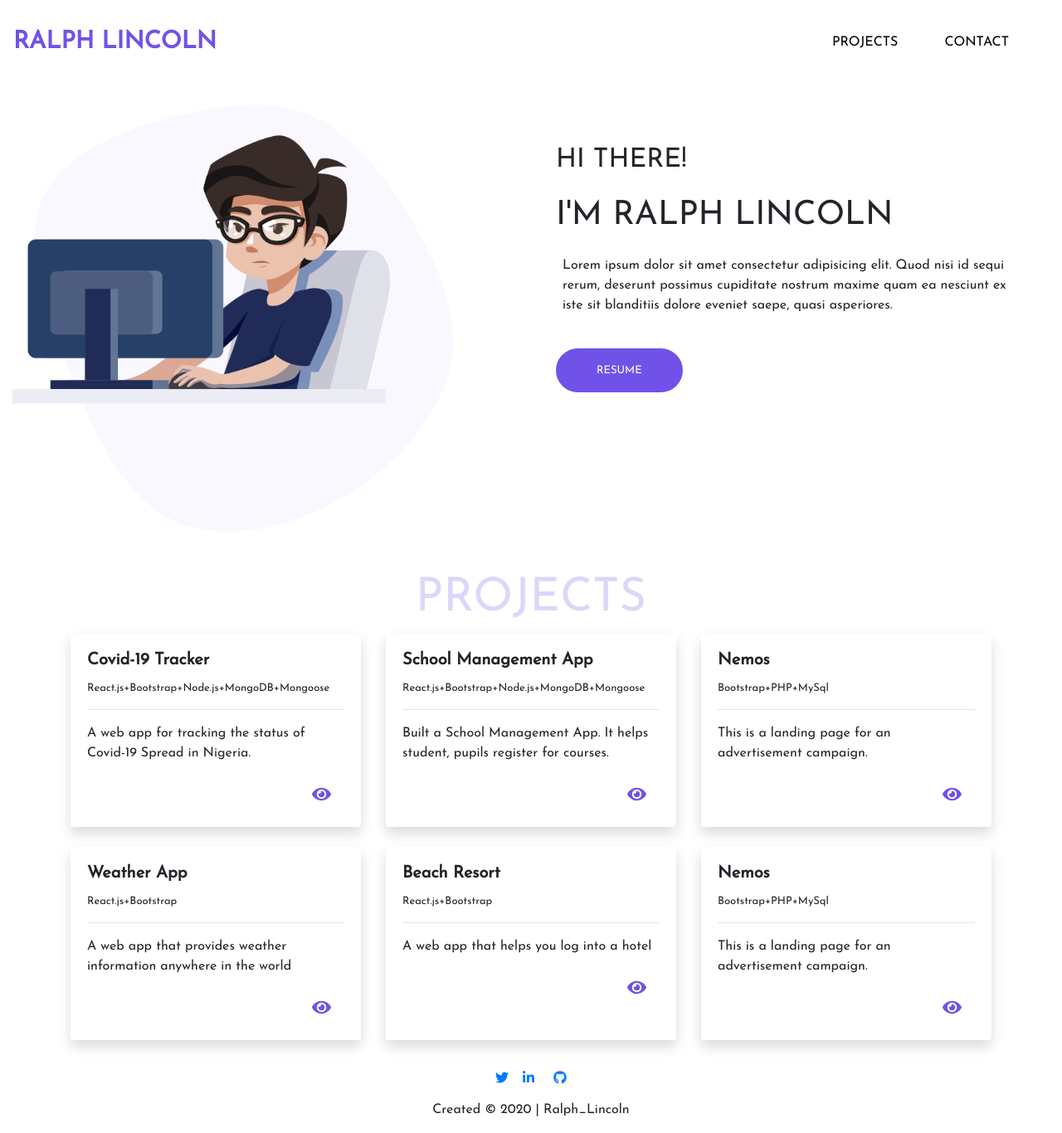
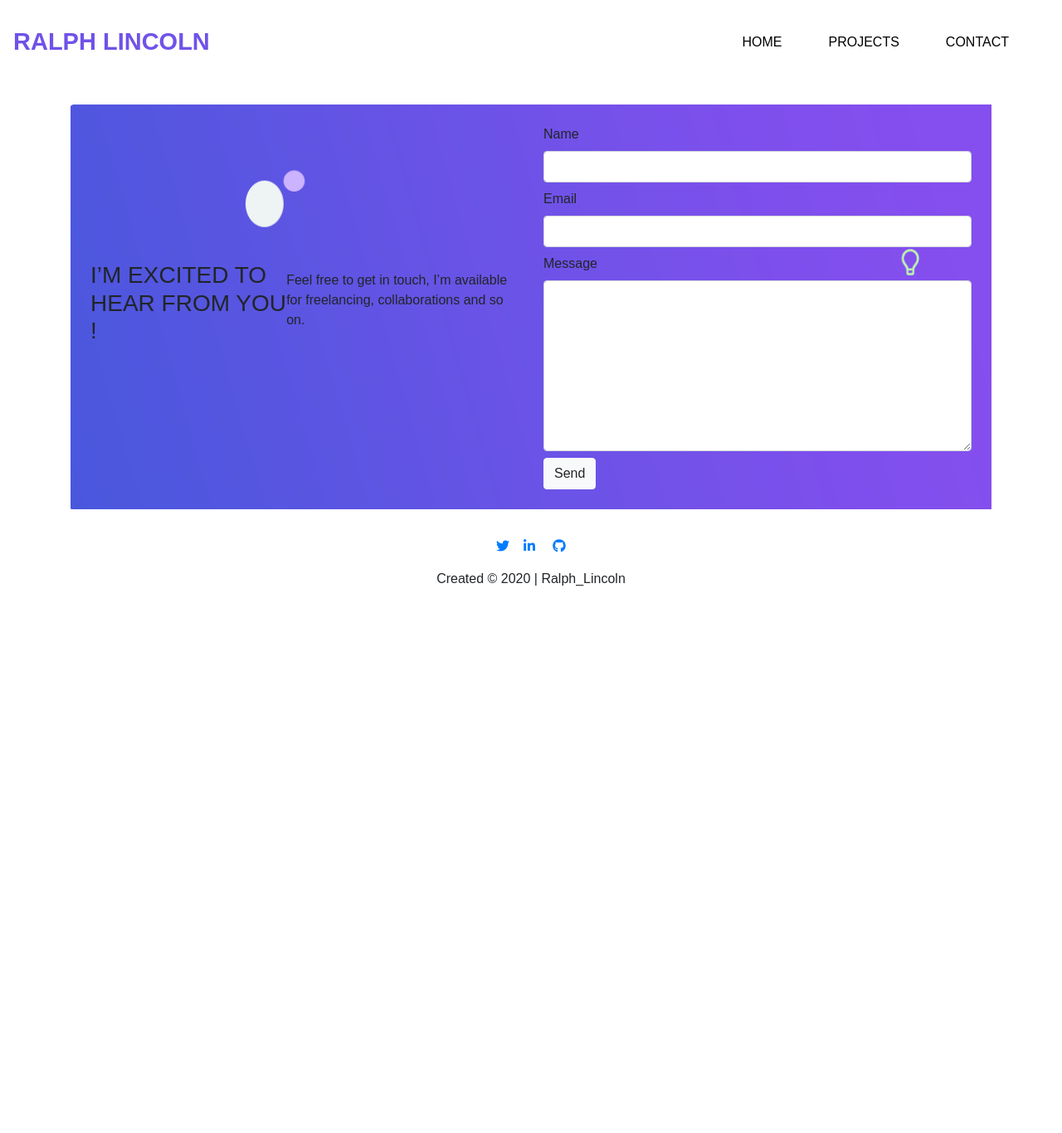
Before and after one commit to RalphLincoln/my_portfolio, a React (Create React App) app: page /contact in a window 1280 px wide. Shown: the whole page at 83% size. After the commit the page ends 800 px from the top, so only its background shows below. Built offline with nearby package versions, Linux system fonts and the light colour scheme.

Commit message:
added contact page

```diff
--- a/public/index.html
+++ b/public/index.html
@@ -7,7 +7,9 @@
   <meta name="viewport" content="width=device-width, initial-scale=1" />
   <meta name="theme-color" content="#000000" />
   <meta name="Alaneme Ikenna Raphael's Portfolio" content="MERN Stack Developer Portfolio" />
-  <!-- MY GOOGLE FONT -->
+  <!-- THIS CSS IS FOR ANIMATE.CSS -->
+  <link rel="stylesheet" href="https://cdnjs.cloudflare.com/ajax/libs/animate.css/4.0.0/animate.min.css" <!-- MY GOOGLE
+    FONT -->
   <link href="https://fonts.googleapis.com/css2?family=Josefin+Sans&display=swap" rel="stylesheet" <link
     rel="apple-touch-icon" href="%PUBLIC_URL%/logo192.png" />
   <!--
--- a/src/App.js
+++ b/src/App.js
@@ -1,22 +1,28 @@
 import React from 'react';
-// import { Switch, Route } from 'react-router-dom'
+import { Switch, Route } from 'react-router-dom'
 
 
 import './App.css';
 
+// IMPORTING COMPONENT PARTIALS
 import Navbar from './Component/Partials/Navbar/Navbar';
 import Footer from './Component/Partials/Footer/Footer';
+
+// IMPORTING SECTIONS
 import BigDisplay from './Component/Sections/BigDisplay/BigDisplay';
-// import AboutMe from './Component/Sections/AboutMe/AboutMe';
 import Projects from './Component/Sections/Projects/Projects';
+import Contact from './Component/Sections/Contact/Contact'
+
 
 function App() {
   return (
     <div className="App">
       <Navbar />
-      <BigDisplay />
-      <Projects />
-      {/* <AboutMe /> */}
+      <Switch>
+        <Route exact path='/' component={BigDisplay} />
+        <Route path='/project' component={Projects} />
+        <Route path='/contact' component={Contact} />
+      </Switch>
       <Footer />
     </div>
   );
--- a/src/Component/Partials/Navbar/Navbar.js
+++ b/src/Component/Partials/Navbar/Navbar.js
@@ -1,22 +1,27 @@
 import React from 'react'
 import './navbar.css'
 import { FaAlignRight } from 'react-icons/fa';
+
+import { Link } from 'react-router-dom'
 
 
 function Navbar() {
     return (
         <nav className="navbar pt-4 pb-5 navbar-expand-lg">
-            <a className="navbar-brand font-weight-bold headerName" href="#">RALPH LINCOLN</a>
+            <Link className="navbar-brand font-weight-bold headerName" to='/'>RALPH LINCOLN</Link>
             <button className="navbar-toggler" type="button" data-toggle="collapse" data-target="#navbarTogglerDemo02" aria-controls="navbarTogglerDemo01" aria-expanded="false" aria-label="Toggle navigation">
                 <span><FaAlignRight /></span>
             </button>
             <div className="collapse navbar-collapse" id="navbarTogglerDemo02">
                 <ul className="navbar-nav ml-auto mt-2 mt-lg-0">
                     <li className="nav-item">
-                        <a className="nav-link text-uppercase pr-5 links" href="#">projects</a>
+                        <Link className="nav-link text-uppercase pr-5 links" to='/'>Home</Link>
                     </li>
                     <li className="nav-item">
-                        <a className="nav-link text-uppercase pr-5 links" href="#">Contact</a>
+                        <Link className="nav-link text-uppercase pr-5 links" to='/project'>Projects</Link>
+                    </li>
+                    <li className="nav-item">
+                        <Link className="nav-link text-uppercase pr-5 links" to='/contact'>Contact</Link>
                     </li>
                 </ul>
             </div>
--- a/src/Component/Sections/BigDisplay/BigDisplay.js
+++ b/src/Component/Sections/BigDisplay/BigDisplay.js
@@ -25,7 +25,7 @@ export default function BigDisplay() {
                         </p>
                             <div className="pt-3">
                                 {/* <button className='btn pr-5 pt-3 pb-3 pl-5 bt-color mr-5'>HIRE ME</button> */}
-                                <button className='btn pr-5 pt-3 pb-3 pl-5 bt-color'>RESUME</button>
+                                <button className='btn pr-5 pt-3 pb-3 pl-5 bt-color'>DOWNLOAD RESUME</button>
                             </div>
                         </div>
                     </div>
--- /dev/null
+++ b/src/Component/Sections/Contact/Contact.js
@@ -0,0 +1,65 @@
+import React, { Component } from 'react';
+
+import BgImage from '../../../images/subscribe-bg.png'
+
+import './contact.css';
+
+export default class Contact extends Component {
+
+    constructor(props) {
+        super(props)
+
+        this.state = {
+            name: '',
+            email: '',
+            message: ''
+        }
+    }
+
+    handleNameChange = e => {
+        this.setState({
+            name: e.target.value
+        });
+    }
+
+    handleEmailChange = e => {
+        this.setState({
+            email: e.target.value
+        });
+    }
+
+    handleMessageChange = e => {
+        this.setState({
+            message: e.target.value
+        });
+    }
+
+    render() {
+        return (
+            <div id='contact' className='container'>
+                <div className='cover'>
+                    <div className="row p-4">
+                        <div className="col-md-6 d-flex align-items-center">
+                            <h3>I’M EXCITED TO HEAR FROM YOU !</h3>
+                            <p>Feel free to get in touch, I’m available for freelancing, collaborations and so on.</p>
+                        </div>
+                        <div className="col-md-6">
+                            <form action="" method="post">
+                                <label htmlFor="">Name</label>
+                                <input type="text" value={this.state.name} onChange={this.handleNameChange} name="" className='form-control' id="" />
+
+                                <label className='mt-2' htmlFor="">Email</label>
+                                <input type="email" value={this.state.email} onChange={this.handleEmailChange} name="" className='form-control' id="" />
+
+                                <label className='mt-2' htmlFor="">Message</label>
+                                <textarea name="" value={this.state.message} onChange={this.handleMessageChange} className='form-control' id="" cols="20" rows="8"></textarea>
+
+                                <button className='btn btn-light mt-2' type="submit">Send</button>
+                            </form>
+                        </div>
+                    </div>
+                </div>
+            </div>
+        )
+    }
+}
--- /dev/null
+++ b/src/Component/Sections/Contact/contact.css
@@ -0,0 +1,3 @@
+.cover {
+    background-image: url('../../../images/subscribe-bg.png');
+}
--- a/src/Component/Sections/Projects/Projects.js
+++ b/src/Component/Sections/Projects/Projects.js
@@ -15,7 +15,7 @@ export default class Projects extends Component {
                 <BigTitle title='PROJECTS' />
                 <div className="container">
                     <div className="card-deck">
-                        <div className="card shadow">
+                        <div className="card shadow grow">
                             <div className="card-body">
                                 <h5 className="card-title font-weight-bold">Covid-19 Tracker</h5>
                                 <p className="card-text tiny">React.js+Bootstrap+Node.js+MongoDB+Mongoose</p>
@@ -25,7 +25,7 @@ export default class Projects extends Component {
                                 <a href='https://naughty-johnson-65054a.netlify.app/' className="card-text text-right nav-link"><FaEye className='icons' /></a>
                             </div>
                         </div>
-                        <div className="card shadow">
+                        <div className="card shadow grow">
                             <div className="card-body">
                                 <h5 className="card-title font-weight-bold">School Management App</h5>
                                 <p className="card-text tiny">React.js+Bootstrap+Node.js+MongoDB+Mongoose</p>
@@ -36,7 +36,7 @@ export default class Projects extends Component {
                                 <a href='https://boring-clarke-306fe2.netlify.app/' className="card-text  text-right nav-link"><FaEye className='icons' /></a>
                             </div>
                         </div>
-                        <div className="card shadow">
+                        <div className="card shadow grow">
                             <div className="card-body">
                                 <h5 className="card-title font-weight-bold">Nemos</h5>
                                 <p className="card-text tiny">Bootstrap+PHP+MySql</p>
@@ -49,7 +49,7 @@ export default class Projects extends Component {
 
 
                     <div className="card-deck mt-4">
-                        <div className="card shadow">
+                        <div className="card shadow grow">
                             <div className="card-body">
                                 <h5 className="card-title font-weight-bold">Weather App</h5>
                                 <p className="card-text tiny">React.js+Bootstrap</p>
@@ -58,7 +58,7 @@ export default class Projects extends Component {
                                 <a href='https://lincolnweather.netlify.app/' className="card-text text-right nav-link"><FaEye className='icons' /></a>
                             </div>
                         </div>
-                        <div className="card shadow">
+                        <div className="card shadow grow">
                             <div className="card-body">
                                 <h5 className="card-title font-weight-bold">Beach Resort</h5>
                                 <p className="card-text tiny">React.js+Bootstrap</p>
@@ -67,7 +67,7 @@ export default class Projects extends Component {
                                 <a href='https://adoring-booth-bd860e.netlify.app/' className="card-text  text-right nav-link"><FaEye className='icons' /></a>
                             </div>
                         </div>
-                        <div className="card shadow">
+                        <div className="card shadow grow">
                             <div className="card-body">
                                 <h5 className="card-title font-weight-bold">Nemos</h5>
                                 <p className="card-text tiny">Bootstrap+PHP+MySql</p>
--- a/src/index.js
+++ b/src/index.js
@@ -6,6 +6,7 @@ import * as serviceWorker from './serviceWorker';
 // IMPORTING BOOTSTRAP
 import '../node_modules/bootstrap/dist/css/bootstrap.css';
 import { BrowserRouter as Router } from 'react-router-dom'
+import '../node_modules/tachyons'
 
 ReactDOM.render(
   <Router>
```
Also changed, not shown: src/images/subscribe-bg.png (added).
